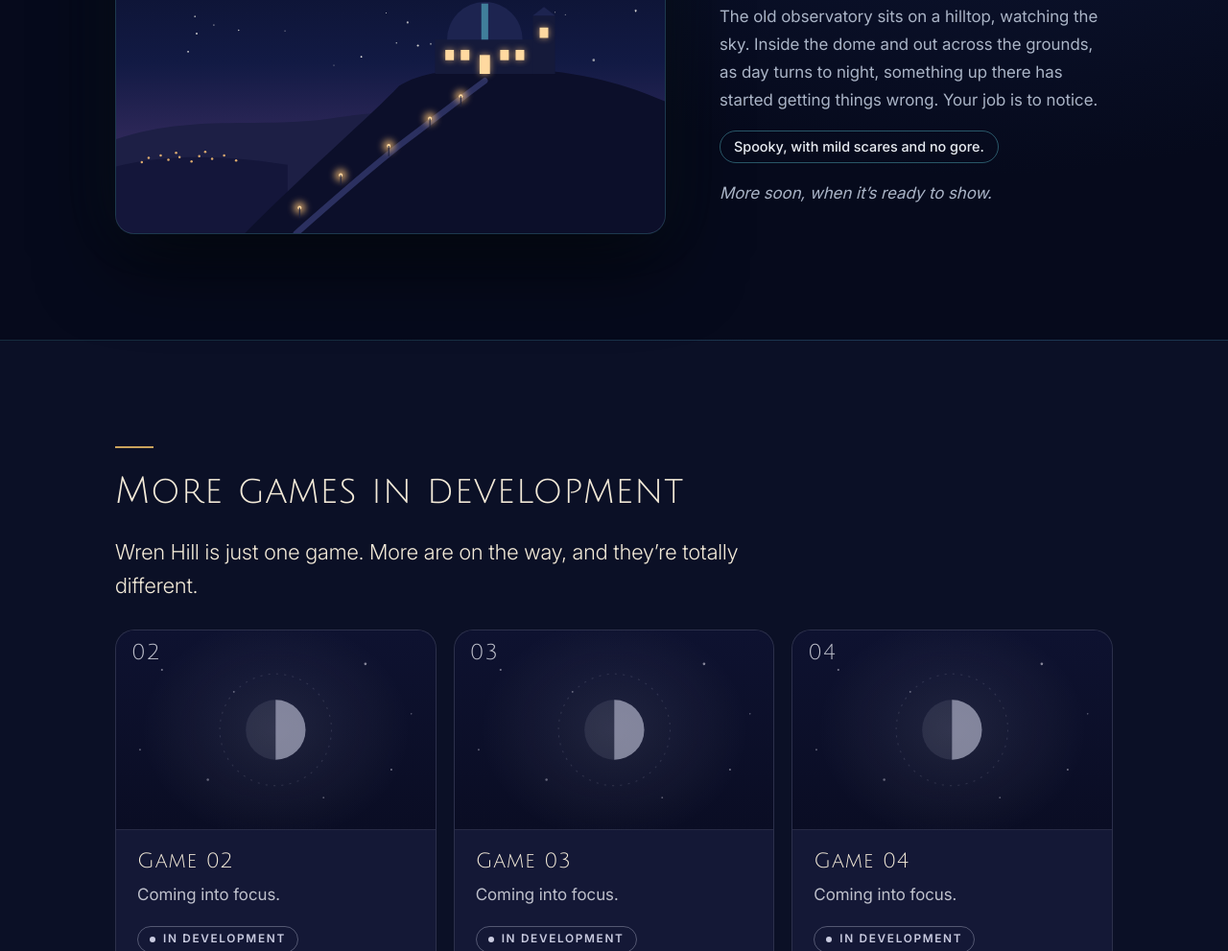
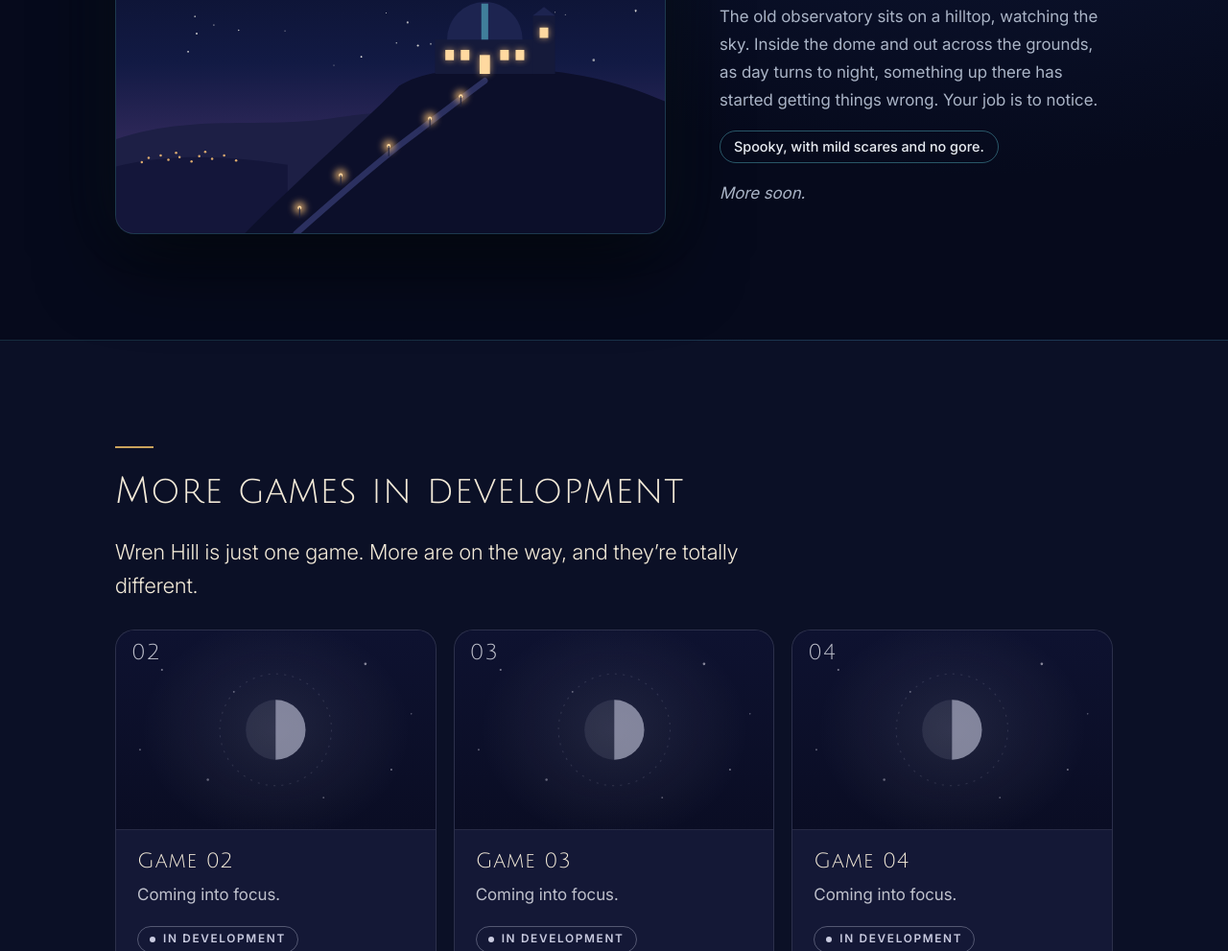
Before and after one commit to halfpastmoonstudio/website, a plain HTML site: page index.html in a window 1280 px wide. Shown: the part 2267-3258 px from the top of the page at 96% size. Drawn offline with Linux system fonts and the light colour scheme.

Commit message:
Shorten Wren Hill sign-off to "More soon." (Chris, Oct 16 11:49 PM MT)

```diff
--- a/index.html
+++ b/index.html
@@ -84,7 +84,7 @@
       <h2 id="wh-title">Wren Hill</h2>
       <p class="feature-pending">The old observatory sits on a hilltop, watching the sky. Inside the dome and out across the grounds, as day turns to night, something up there has started getting things wrong. Your job is to notice.</p>
       <p><span class="rating">Spooky, with mild scares and no gore.</span></p>
-      <p><em>More soon, when it’s ready to show.</em></p>
+      <p><em>More soon.</em></p>
     </div>
   </div></section>
   <section id="worlds" class="band first reveal" aria-labelledby="worlds-title"><div class="wrap">
```
